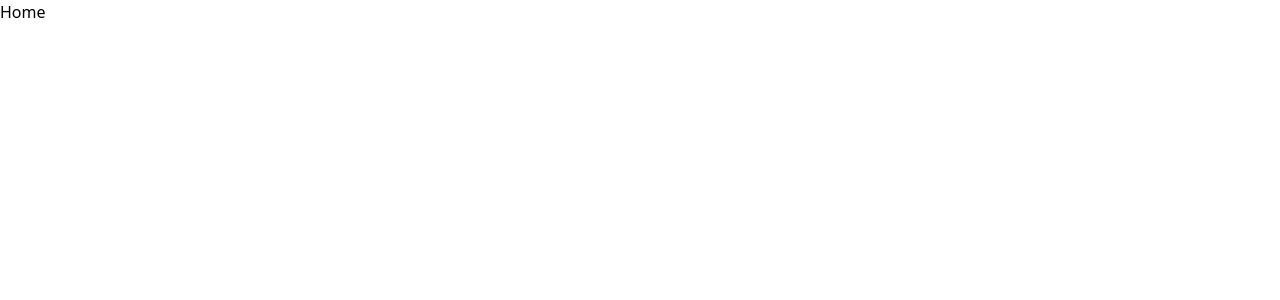
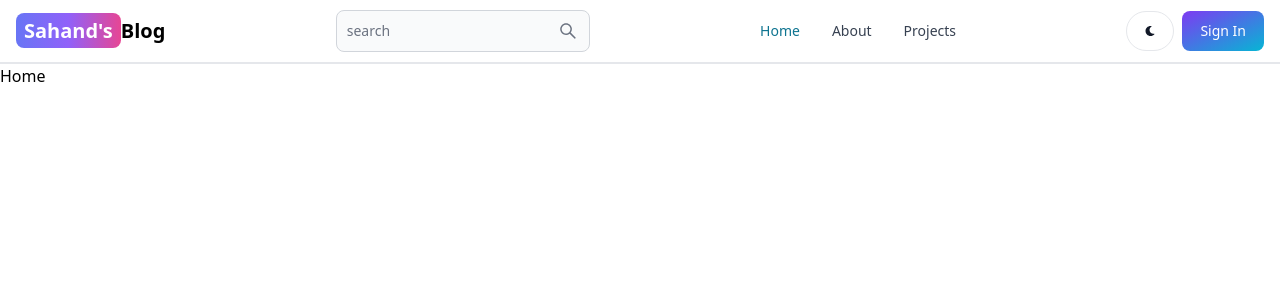
Before and after one commit to Amarrv/MERN-FULLSATCK-BLOG, a React (Create React App) app in the folder client/: page / in a window 1280 px wide. Shown: the top 300 px of the page. Built offline with nearby package versions, Linux system fonts and the light colour scheme.

Commit message:
create the header section

```diff
--- a/client/package.json
+++ b/client/package.json
@@ -7,8 +7,10 @@
     "@testing-library/react": "^13.4.0",
     "@testing-library/user-event": "^13.5.0",
     "ajv": "^8.16.0",
+    "flowbite-react": "^0.10.1",
     "react": "^18.3.1",
     "react-dom": "^18.3.1",
+    "react-icons": "^5.2.1",
     "react-router-dom": "^6.24.0",
     "react-scripts": "5.0.1",
     "web-vitals": "^2.1.4"
--- a/client/src/App.js
+++ b/client/src/App.js
@@ -5,10 +5,12 @@ import SignInPage from "./pages/SignInPage";
 import SignUp from "./pages/SignUp";
 import Dashboard from "./pages/Dashboard";
 import Projects from "./pages/Projects";
+import Header from "./components/Header";
 
 function App() {
   return (
     <BrowserRouter>
+      <Header />
       <Routes>
         <Route path="/" element={<Home />} />
         <Route path="/about" element={<About />} />
--- /dev/null
+++ b/client/src/components/Header.js
@@ -0,0 +1,60 @@
+import React from "react";
+import { Button, Navbar, TextInput } from "flowbite-react";
+import { Link, useLocation } from "react-router-dom";
+import { AiOutlineSearch } from "react-icons/ai";
+import { FaMoon } from "react-icons/fa";
+
+const Header = () => {
+  const path = useLocation().pathname;
+  return (
+    <Navbar className="border-b-2">
+      <Link
+        to="/"
+        className="self-center whitespace-nowrap text-sm
+      sm:text-xl font-semibold dark:text-white"
+      >
+        <span
+          className="px-2 py-1 bg-gradient-to-r from-indigo-500
+        via-purple-500 to-pink-500 rounded-lg text-white"
+        >
+          Sahand's
+        </span>
+        Blog
+      </Link>
+      <form>
+        <TextInput
+          type="text"
+          placeholder="search"
+          rightIcon={AiOutlineSearch}
+          className="hidden lg:inline"
+        />
+      </form>
+      <Button className="w-12 h-10 lg:hidden" color="gray" pill>
+        <AiOutlineSearch />
+      </Button>
+
+      <div className="flex gap-2 md:order-2">
+        <Button className="w-12 h-10 hidden sm:inline " color="gray" pill>
+          <FaMoon />
+        </Button>
+        <Link to="/sign-in">
+          <Button gradientDuoTone="purpleToBlue">Sign In</Button>
+        </Link>
+        <Navbar.Toggle />
+      </div>
+      <Navbar.Collapse>
+        <Navbar.Link active={path === "/"} as={"div"}>
+          <Link to="/">Home</Link>
+        </Navbar.Link>
+        <Navbar.Link active={path === "/about"} as={"div"}>
+          <Link to="/about">About</Link>
+        </Navbar.Link>
+        <Navbar.Link active={path === "/projects"} as={"div"}>
+          <Link to="/projects">Projects</Link>
+        </Navbar.Link>
+      </Navbar.Collapse>
+    </Navbar>
+  );
+};
+
+export default Header;
--- a/client/tailwind.config.js
+++ b/client/tailwind.config.js
@@ -1,8 +1,10 @@
+const flowbite = require("flowbite-react/tailwind");
+
 /** @type {import('tailwindcss').Config} */
 module.exports = {
-  content: ["./src/**/*.{html,js}"],
+  content: ["./src/**/*.{html,js}", flowbite.content()],
   theme: {
     extend: {},
   },
-  plugins: [],
+  plugins: [flowbite.plugin()],
 };
```
Also changed, not shown: 1 other file (tests, documents, lock files or other folders).
